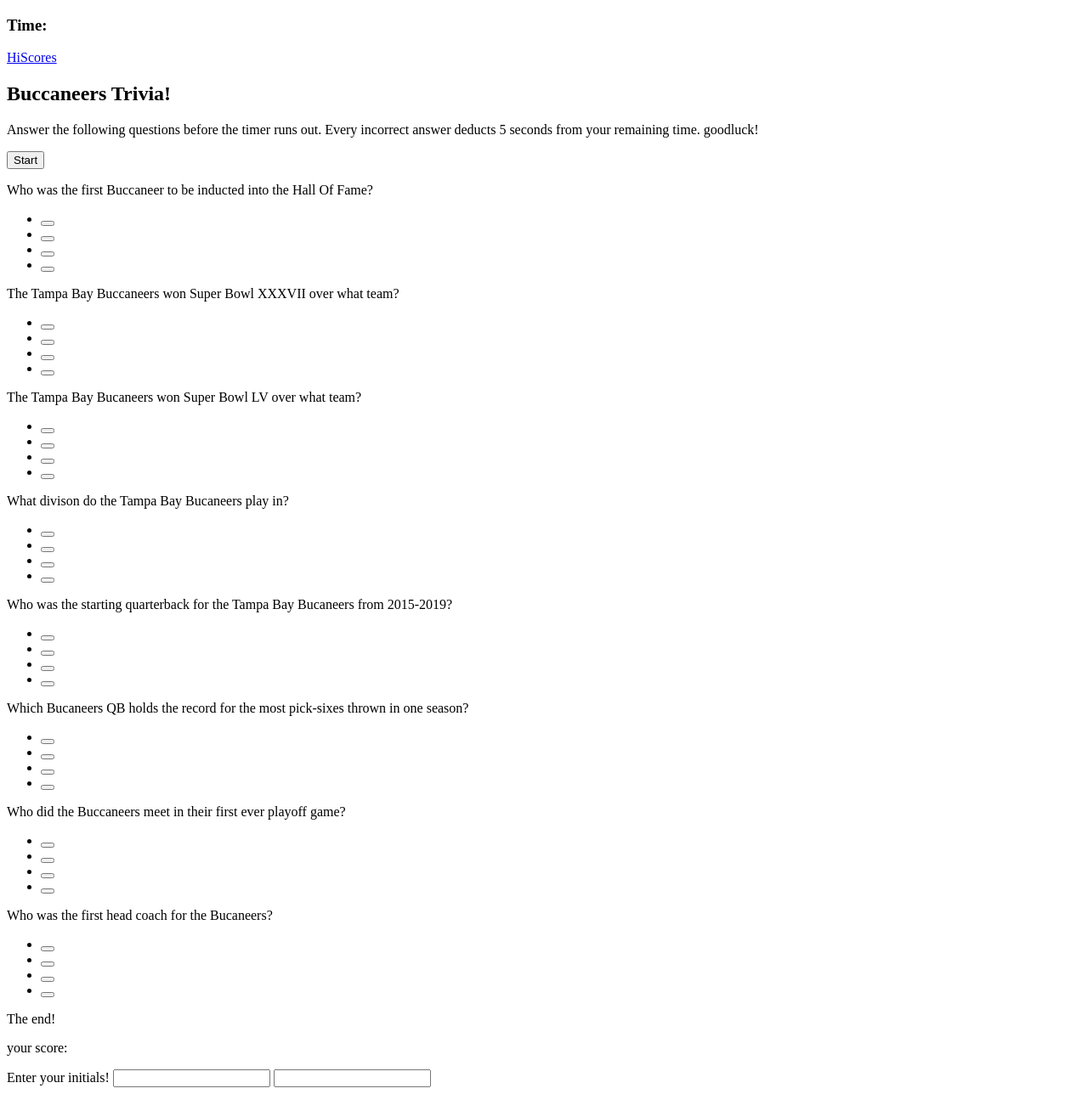
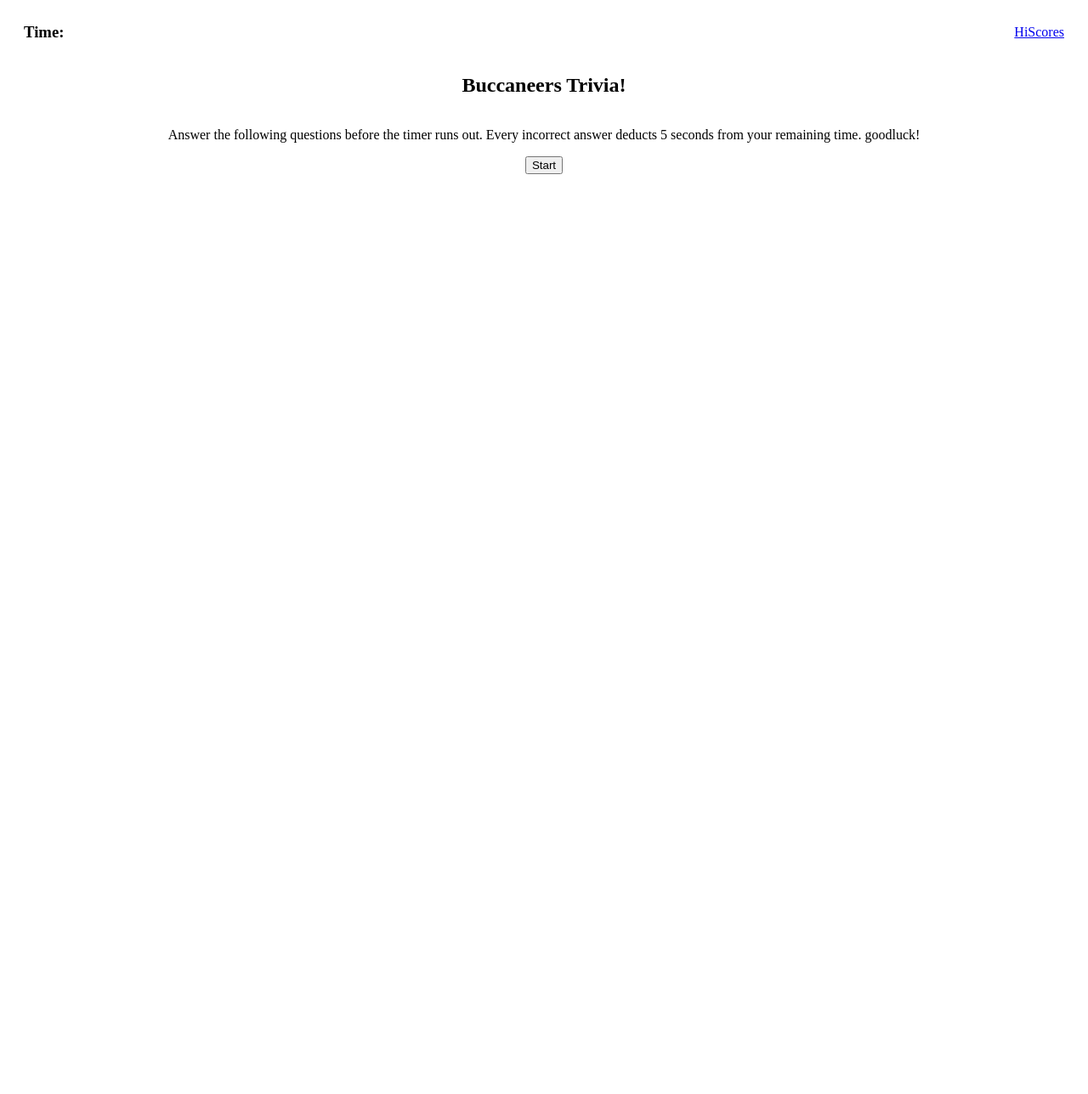
Before and after one commit to Csimonusa/04-homework-quiz, a plain HTML site: page index.html in a window 1280 px wide. Shown: the whole page at 85% size. After the commit the page ends 800 px from the top, so only its background shows below. Drawn offline with Linux system fonts and the light colour scheme.

Commit message:
changing approach after seeing dan's method in office hours. added seperate js file for my questions and removed from html

```diff
--- a/Assets/style.css
+++ b/Assets/style.css
@@ -0,0 +1,20 @@
+header {
+    display: flex;
+    justify-content: space-between;
+    align-items: center;
+    padding: 0px 20px 0px 20px;
+}
+
+#intro {
+    display: flex;
+    flex-direction: column;
+    align-items: center;
+}
+
+.questions {
+    display: none;
+}
+
+ #end {
+     display: none;
+ }
--- a/index.html
+++ b/index.html
@@ -18,12 +18,12 @@
 
     <main>
 
-        <section>
+        <section id="intro">
             <h1>Buccaneers Trivia!</h1>
             <p>
                 Answer the following questions before the timer runs out. Every incorrect answer deducts 5 seconds from your remaining time. goodluck!
             </p>
-            <button>Start</button>
+            <button class="start-button">Start</button>
         </section>
 
         <section id="q1" class="questions">
@@ -31,10 +31,10 @@
                 Who was the first Buccaneer to be inducted into the Hall Of Fame?
             </p>
             <ul>
-                <li><button></button></li>
-                <li><button></button></li>
-                <li><button></button></li>
-                <li><button></button></li>
+                <li><button id="correct">Lee Roy Selmon</button></li>
+                <li><button id="wrong">John Lynch</button></li>
+                <li><button id="wrong">Ron Wolf</button></li>
+                <li><button id="wrong">Tony Dungy</button></li>
             </ul>
         </section>
 
@@ -43,10 +43,10 @@
                 The Tampa Bay Buccaneers won Super Bowl XXXVII over what team?
             </p>
             <ul>
-                <li><button></button></li>
-                <li><button></button></li>
-                <li><button></button></li>
-                <li><button></button></li>
+                <li><button id="correct">Oakland Raiders</button></li>
+                <li><button id="wrong">Miami Dolphins</button></li>
+                <li><button id="wrong">Cleveland Browns</button></li>
+                <li><button id="wrong">Denver Broncos</button></li>
             </ul>
         </section>
 
@@ -55,10 +55,10 @@
                 The Tampa Bay Bucaneers won Super Bowl LV over what team?
             </p>
             <ul>
-                <li><button></button></li>
-                <li><button></button></li>
-                <li><button></button></li>
-                <li><button></button></li>
+                <li><button id="correct">Kansas City Cheifs</button></li>
+                <li><button id="wrong">Indianapolis Colts</button></li>
+                <li><button id="wrong">Tennessee Titans</button></li>
+                <li><button id="wrong">Houston Texans</button></li>
             </ul>
         </section>
 
@@ -67,62 +67,14 @@
                 What divison do the Tampa Bay Bucaneers play in?
             </p>
             <ul>
-                <li><button></button></li>
-                <li><button></button></li>
-                <li><button></button></li>
-                <li><button></button></li>
+                <li><button id="correct">NFC South</button></li>
+                <li><button id="wrong">NFC North</button></li>
+                <li><button id="wrong">AFC South</button></li>
+                <li><button id="wrong">AFC North</button></li>
             </ul>
         </section>
 
-        <section id="q5" class="questions">
-            <p>
-                Who was the starting quarterback for the Tampa Bay Bucaneers from 2015-2019?
-            </p>
-            <ul>
-                <li><button></button></li>
-                <li><button></button></li>
-                <li><button></button></li>
-                <li><button></button></li>
-            </ul>
-        </section>
-
-        <section id="q6" class="questions">
-            <p>
-                Which Bucaneers QB holds the record for the most pick-sixes thrown in one season?
-            </p>
-            <ul>
-                <li><button></button></li>
-                <li><button></button></li>
-                <li><button></button></li>
-                <li><button></button></li>
-            </ul>
-        </section>
-
-        <section id="q7" class="questions">
-            <p>
-                Who did the Buccaneers meet in their first ever playoff game?
-            </p>
-            <ul>
-                <li><button></button></li>
-                <li><button></button></li>
-                <li><button></button></li>
-                <li><button></button></li>
-            </ul>
-        </section>
-
-        <section id="q8" class="questions">
-            <p>
-                Who was the first head coach for the Bucaneers?
-            </p>
-            <ul>
-                <li><button></button></li>
-                <li><button></button></li>
-                <li><button></button></li>
-                <li><button></button></li>
-            </ul>
-        </section>
-
-        <section>
+        <section id="end">
             <p>
                 The end!
             </p>
@@ -131,8 +83,8 @@
             </p>
             <form>
                 <label>Enter your initials!</label>
-                <input type="text">
-                <input type="text">
+                <input id="initials" type="text">
+                <input id="submit" type="submit">
             </form>
         </section>
 
```
Also changed, not shown: Assets/questions.js (added, +47 -0 lines).
